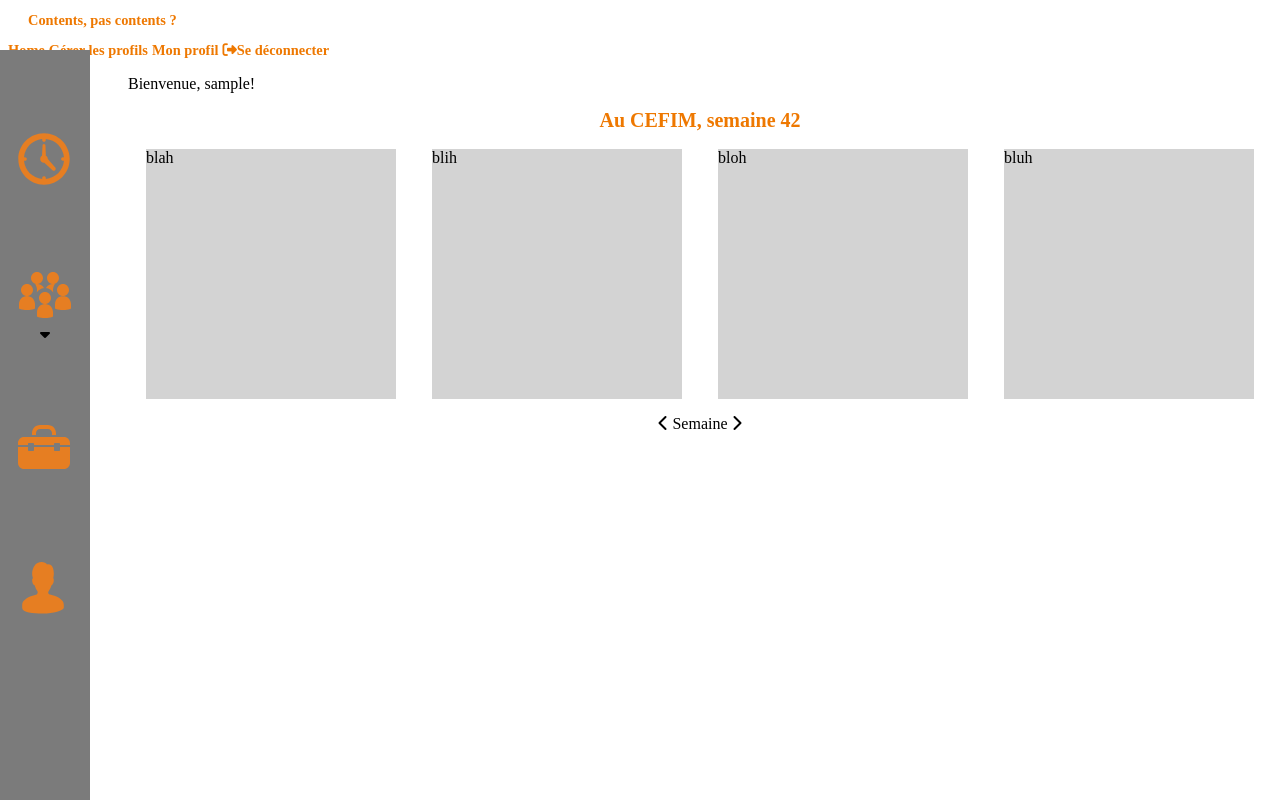
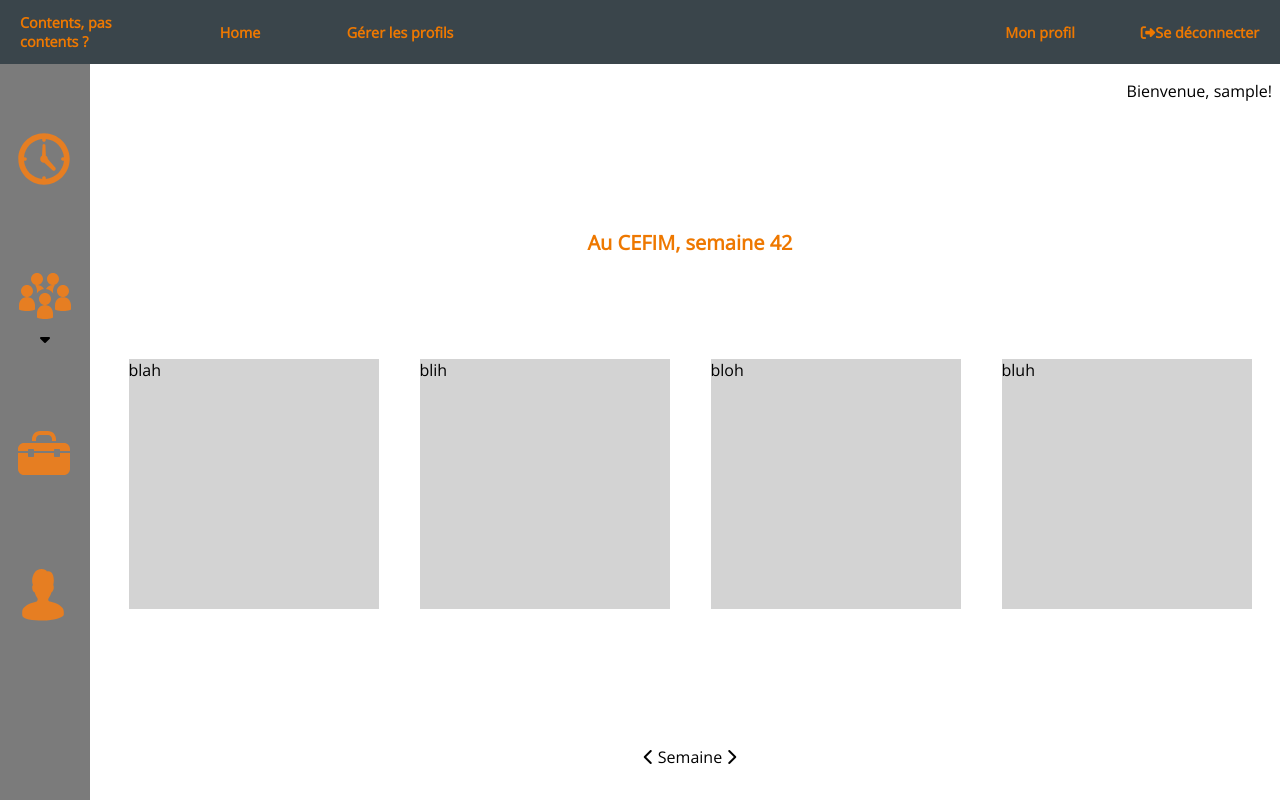
Before and after one commit to solenne2404/ContentPasContent, a Flask app: page / in a window 1280 px wide. Run offline with Flask 2, Linux system fonts and the light colour scheme; the visitor is signed in with stand-in values (Sample User, id 1); data comes from the database, SQL or seed files in the repository; some libraries are stand-ins or nearby versions.

Commit message:
resolution conflit css

```diff
--- a/Flask/app/static/style.css
+++ b/Flask/app/static/style.css
@@ -1,5 +1,4 @@
-<<<<<<< HEAD
-=======
+
 html {
     width: 100vw;
     height: 100vh;
@@ -7,7 +6,6 @@
 }
 
 
->>>>>>> master
 /*****************************************************************************************************
 NAVIGATION
 *****************************************************************************************************/
@@ -24,6 +22,7 @@
     background-color: #3A454bff;
     justify-items: center;
     align-items: center;
+    z-index: 2;
 }
 
 .header_nav a, .header_nav h1 {
@@ -54,14 +53,6 @@
     grid-area: log;
 }
 
-/*****************************************************************************************************
-SECTION
-*****************************************************************************************************/
-section {
-<<<<<<< HEAD
-    margin-top: 60px;
-    margin-left: 120px;
-}
 
 /*****************************************************************************************************
 SIDE BAR
@@ -84,6 +75,7 @@
     overflow-x: hidden;
     /* Disable horizontal scroll */
     padding-top: 20px;
+    z-index: 1;
 }
 
 .sidebar a {
@@ -142,7 +134,11 @@
 .dropdown:hover .dropdown-content {
     display: block;
 }
-=======
+
+/*****************************************************************************************************
+SECTION
+*****************************************************************************************************/
+section {
     margin-top: 8vh;
     height: 90vh;
     margin-left: 100px;
@@ -191,4 +187,3 @@
     justify-self: center;
     align-self: end;
 }
->>>>>>> master
```
